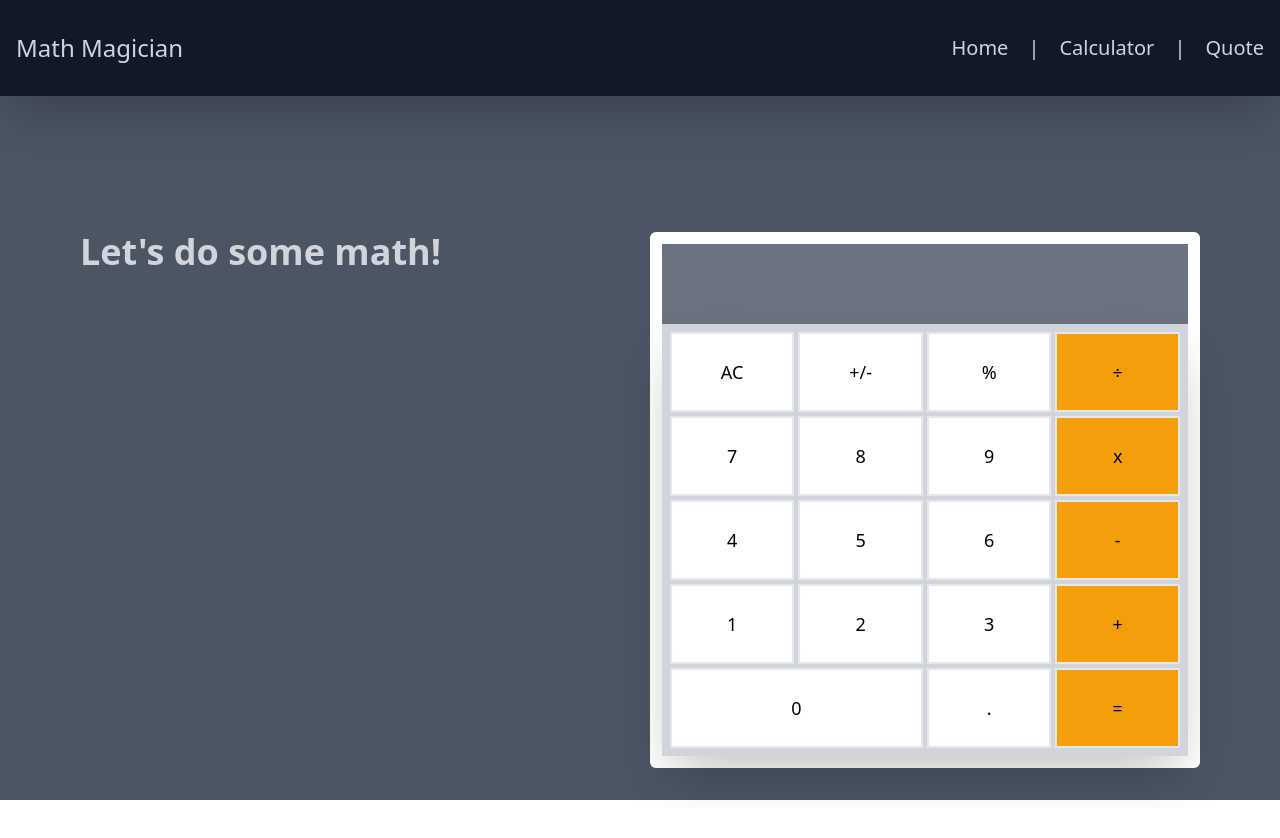
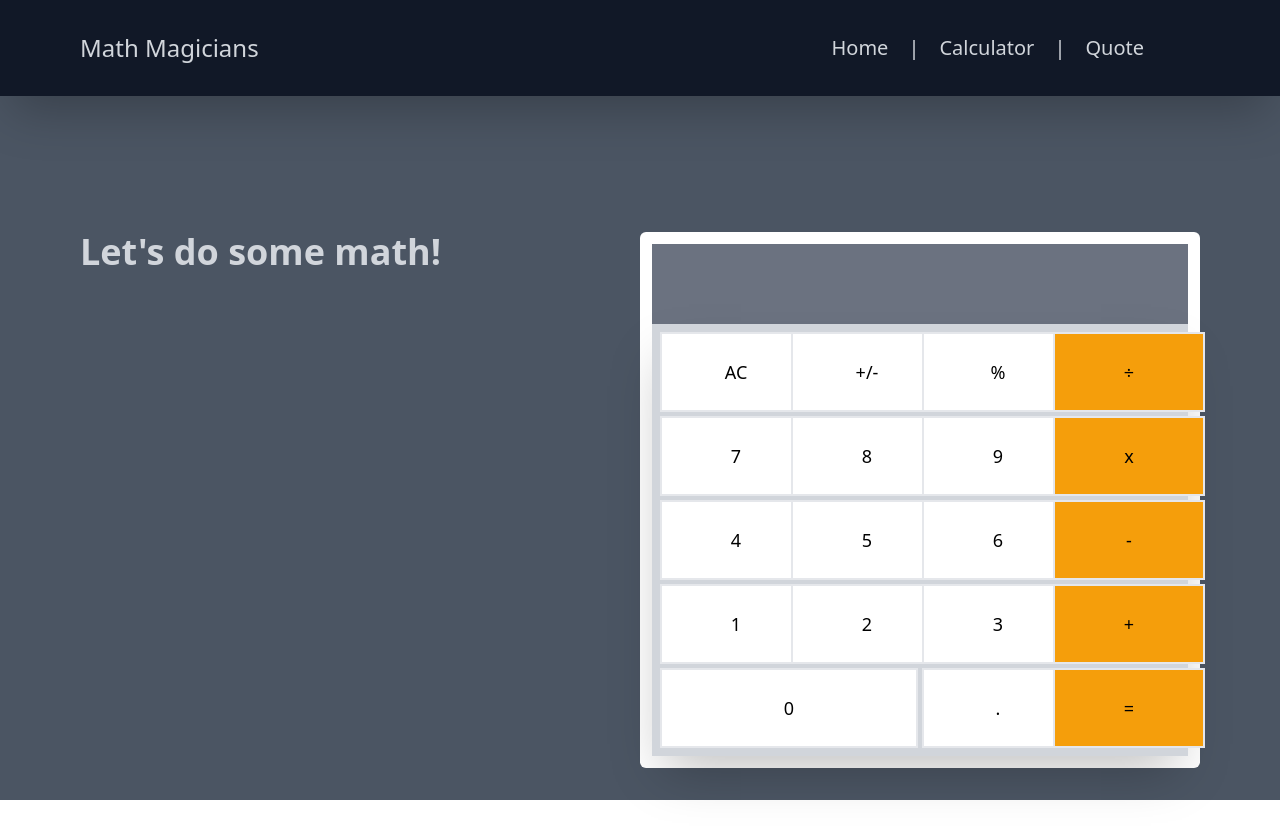
Before and after one commit to mmsesay/math-magicians, a React (Create React App) app: page /calculator in a window 1280 px wide. Shown: the top 838 px of the page. Before the commit the page ends 808 px from the top, so only its background shows below. Built offline with nearby package versions, Linux system fonts and the light colour scheme.

Commit message:
Complete styling the application

```diff
--- a/src/App.js
+++ b/src/App.js
@@ -17,9 +17,9 @@ const App = () => (
     </head>
     <main className="bg-gray-600 h-screen">
       <Router>
-        <div>
-          <nav className="flex p-4 h-24 bg-gray-900 items-center justify-between text-gray-300 shadow-2xl">
-            <a className="w-auto text-2xl">Math Magician</a>
+        <div className="w-full overflow-hidden">
+          <nav className="flex p-4 px-20 h-24 bg-gray-900 items-center justify-between text-gray-300 shadow-2xl">
+            <a className="w-auto text-2xl">Math Magicians</a>
             <ul className="flex text-xl space-x-5">
               <li>
                 <Link to="/">Home</Link>
--- a/src/components/Calculator.js
+++ b/src/components/Calculator.js
@@ -88,9 +88,9 @@ export const Calculator = () => {
   }, [firstValue, secondValue, operator, isCalculate]);
 
   return (
-    <div className="flex justify-between w-full h-auto my-24 py-10 px-20 space-x-5">
-      <h1 className="w-1/2 text-4xl font-bold text-gray-300">Let&apos;s do some math!</h1>
-      <div className="bg-white w-1/2 h-auto p-3 oveflow-hidden shadow-4xl rounded-md">
+    <div className="flex justify-between w-full h-auto my-24 py-10 px-20">
+      <h1 className="w-1-2 text-4xl font-bold text-gray-300">Let&apos;s do some math!</h1>
+      <div className="bg-white w-1-2 h-auto p-3 oveflow-hidden shadow-4xl rounded-md">
         <div className="bg-gray-500 h-20 flex items-center justify-end p-5">
           <p className="text-3xl text-white font-bold">{ result }</p>
         </div>
@@ -162,7 +162,7 @@ export const Calculator = () => {
           <button
             name="0"
             onClick={handleValues}
-            className="bg-white w-22 h-20 focus:outline-none border-2 hover:border-gray-300 hover:shadow-xl col-span-2">0</button>
+            className="bg-white h-20 focus:outline-none border-2 hover:border-gray-300 hover:shadow-xl col-span-2">0</button>
           <button
             name="."
             onClick={handleValues}
--- a/src/components/Home.js
+++ b/src/components/Home.js
@@ -1,5 +1,5 @@
 export const Home = () => (
-  <div className="w-full h-auto my-24 py-10 px-20 space-y-10 text-white text-justify">
+  <div className="w-full h-auto my-24 py-10 px-20 space-y-10 text-justify">
     <h1 className="text-4xl text-gray-300 font-bold mb-20">Welcome to our page!</h1>
     <p className="text-2xl text-gray-200">
       Lorem ipsum dolor sit amet, consectetur adipiscing elit. Morbi ultrices,
--- a/src/components/Quote.js
+++ b/src/components/Quote.js
@@ -1,5 +1,8 @@
 export const Quote = () => (
-  <div className="bg-white w-2/6 h-2/4 rounded oveflow-hidden">
-    <h1>Quote.js</h1>
+  <div className="w-full h-auto my-24 py-10 px-20 text-justify">
+    <p className="text-2xl text-gray-200 mx-32">
+      Mathematics is not about numbers, equations, computations, or algorithms:
+      it is about understanding. - William Paul Thurston
+    </p>
   </div>
 );
--- a/src/components/css/styles.css
+++ b/src/components/css/styles.css
@@ -1,9 +1,65 @@
+.w-full {
+  width: 100%;
+}
+
+.w-1-2 {
+  width: 50%;
+}
+
+.w-22 {
+  width: 9.5rem;
+}
+
+.h-auto {
+  height: auto;
+}
+
+.h-20 {
+  height: 5rem;
+}
+
+.overflow-hidden {
+  overflow: hidden;
+}
+
+.bg-white {
+  background-color: #fff;
+}
+
+.bg-gray-500 {
+  background-color: #6b7280;
+}
+
 .flex {
   display: flex;
 }
 
 .flex-end {
   justify-content: end;
+}
+
+.grid {
+  display: grid;
+}
+
+.grid-cols-4 {
+  grid-template-columns: repeat(4, minmax(0, 1fr));
+}
+
+.gap-1 {
+  gap: 0.25rem;
+}
+
+.col-span-2 {
+  grid-column: span 2 / span 2;
+}
+
+.justify-between {
+  justify-content: space-between;
+}
+
+.justify-center {
+  justify-content: center;
 }
 
 .items-center {
@@ -18,12 +74,76 @@
   border: 1px solid rgb(81, 81, 255);
 }
 
-.h-20 {
-  height: 20px;
+.text-lg {
+  font-size: 1.125rem;
+  line-height: 1.75rem;
 }
 
-.bg-white {
-  background-color: #fff;
+.text-2xl {
+  font-size: 1.5rem;
+  line-height: 2rem;
+}
+
+.text-4xl {
+  font-size: 2.25rem;
+}
+
+.font-bold {
+  font-weight: 700;
+}
+
+.text-justify {
+  text-align: justify;
+}
+
+.text-gray-200 {
+  opacity: 1;
+  color: rgba(229, 231, 235, 0.5);
+}
+
+.text-gray-300 {
+  opacity: 1;
+  color: rgba(209, 213, 219, 0.5);
+}
+
+.my-24 {
+  margin-top: 6rem;
+  margin-bottom: 6rem;
+}
+
+.mx-32 {
+  margin-left: 8rem;
+  margin-right: 8rem;
+}
+
+.mb-20 {
+  margin-bottom: 5rem;
+}
+
+.p-2 {
+  padding: 0.5rem;
+}
+
+.p-3 {
+  padding: 0.75rem;
+}
+
+.px-20 {
+  padding-left: 5rem;
+  padding-right: 5rem;
+}
+
+.py-10 {
+  padding-top: 2.5rem;
+  padding-bottom: 2.5rem;
+}
+
+.space-x-5 {
+  margin: 0 5%;
+}
+
+.space-y-10 {
+  margin: 10% 0;
 }
 
 /* text-gray-300
```
